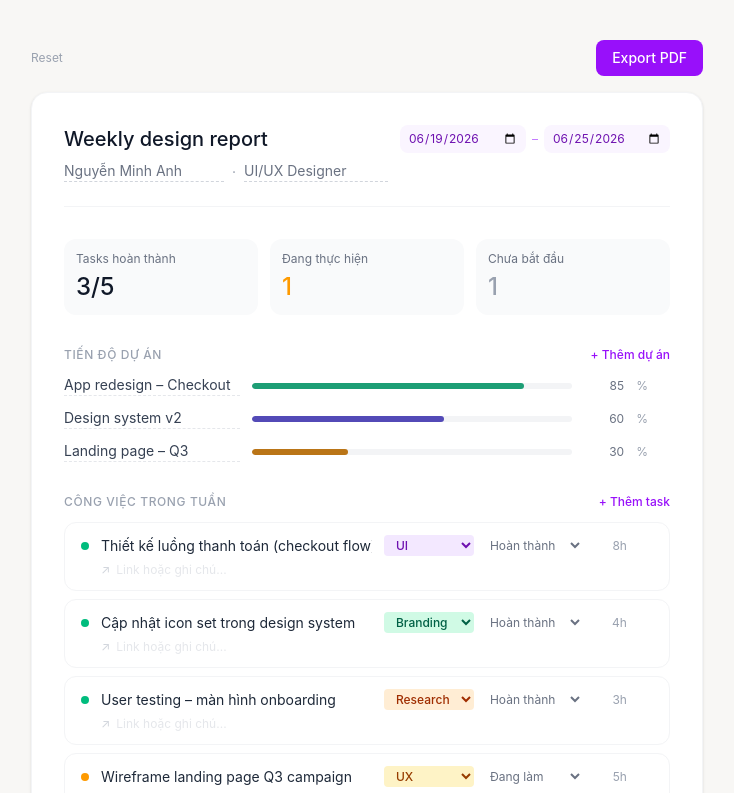
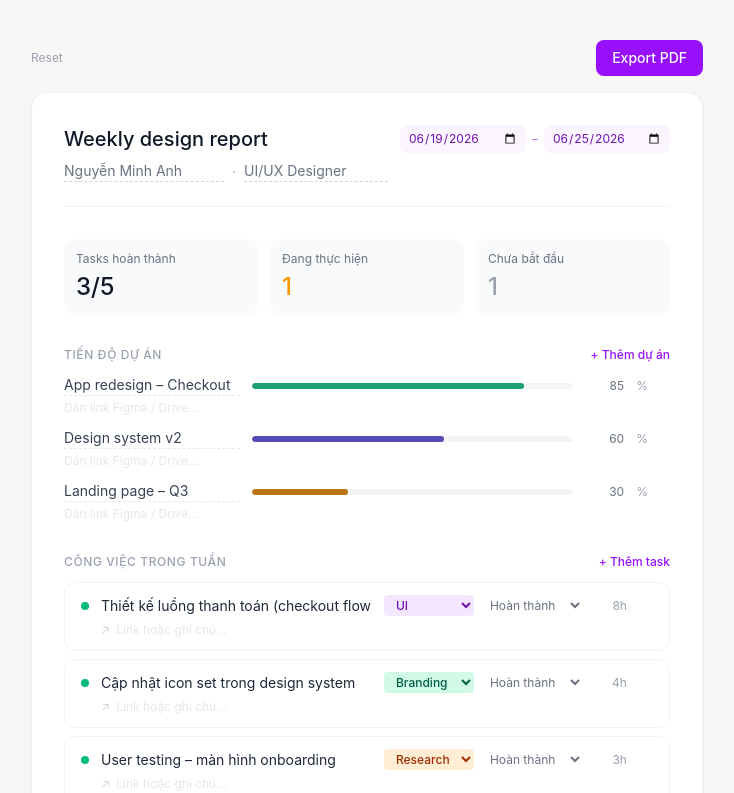
Before and after one commit to lequyn24-sudo/Design-Report, a Next.js app: page / in a window 1280 px wide. Shown: the top 793 px of the page, without its empty margins (273-1007 px from the left). Built offline with nearby package versions, Linux system fonts and the light colour scheme.

Commit message:
feat: add link field per project for boss review

```diff
--- a/app/page.tsx
+++ b/app/page.tsx
@@ -18,6 +18,7 @@ interface Project {
   name: string;
   pct: number;
   color: string;
+  link: string;
 }
 
 interface Channel {
@@ -97,9 +98,9 @@ const DEFAULT_CHANNELS: Channel[] = [
 ];
 
 const DEFAULT_PROJECTS: Project[] = [
-  { name: "App redesign – Checkout", pct: 85, color: "#1D9E75" },
-  { name: "Design system v2", pct: 60, color: "#534AB7" },
-  { name: "Landing page – Q3", pct: 30, color: "#BA7517" },
+  { name: "App redesign – Checkout", pct: 85, color: "#1D9E75", link: "" },
+  { name: "Design system v2", pct: 60, color: "#534AB7", link: "" },
+  { name: "Landing page – Q3", pct: 30, color: "#BA7517", link: "" },
 ];
 
 export default function Home() {
@@ -132,7 +133,7 @@ export default function Home() {
 
   const addProject = () => {
     const color = PROJECT_COLORS[projects.length % PROJECT_COLORS.length];
-    setProjects(prev => [...prev, { name: "Dự án mới", pct: 0, color }]);
+    setProjects(prev => [...prev, { name: "Dự án mới", pct: 0, color, link: "" }]);
   };
 
   const updateProject = (i: number, field: keyof Project, value: string | number) =>
@@ -231,9 +232,10 @@ export default function Home() {
           </div>
           <div className="space-y-3">
             {projects.map((p, i) => (
-              <div key={i} className="flex items-center gap-3 group">
+              <div key={i} className="group">
+                <div className="flex items-center gap-3">
                   <input value={p.name} onChange={e => updateProject(i, "name", e.target.value)}
-                  className="text-sm text-gray-700 bg-transparent focus:outline-none w-44 border-b border-dashed border-gray-200 focus:border-purple-400 print:border-none" />
+                    className="text-sm text-gray-700 bg-transparent focus:outline-none w-44 border-b border-dashed border-gray-200 focus:border-purple-400 print:border-none flex-shrink-0" />
                   <div className="flex-1 h-1.5 bg-gray-100 rounded-full overflow-hidden">
                     <div className="h-full rounded-full transition-all" style={{ width: `${p.pct}%`, background: p.color }} />
                   </div>
@@ -243,6 +245,28 @@ export default function Home() {
                   <span className="text-xs text-gray-400">%</span>
                   <button onClick={() => removeProject(i)}
                     className="text-gray-300 hover:text-red-400 opacity-0 group-hover:opacity-100 transition-opacity text-xs print:hidden">✕</button>
+                </div>
+                <div className="flex items-center gap-1.5 mt-1 ml-0">
+                  {p.link ? (
+                    <>
+                      <a href={p.link} target="_blank" rel="noreferrer"
+                        className="text-xs text-purple-500 hover:text-purple-700 truncate max-w-xs print:text-gray-500">
+                        {p.link}
+                      </a>
+                      <input value={p.link} onChange={e => updateProject(i, "link", e.target.value)}
+                        className="sr-only" />
+                      <button onClick={() => updateProject(i, "link", "")}
+                        className="text-gray-300 hover:text-red-400 text-xs flex-shrink-0 print:hidden">✕</button>
+                    </>
+                  ) : (
+                    <input
+                      value={p.link}
+                      onChange={e => updateProject(i, "link", e.target.value)}
+                      placeholder="Dán link Figma / Drive..."
+                      className="text-xs text-gray-400 bg-transparent focus:outline-none placeholder-gray-200 w-full print:hidden"
+                    />
+                  )}
+                </div>
               </div>
             ))}
           </div>
```
Lines whose indentation alone changed are shown as unchanged.
